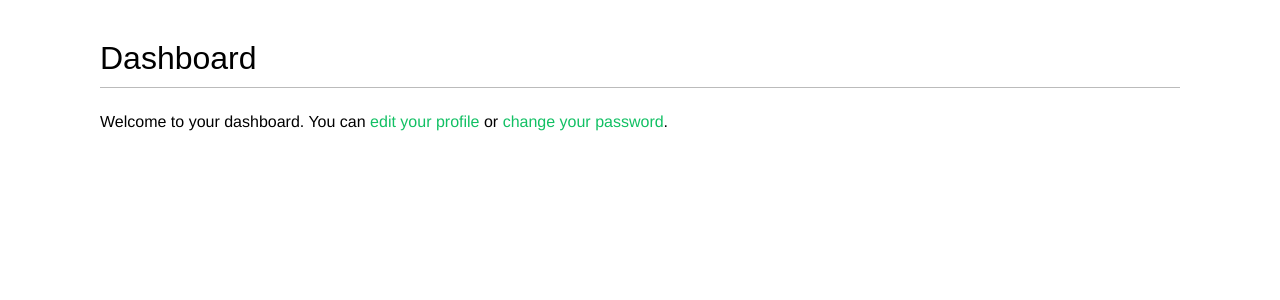
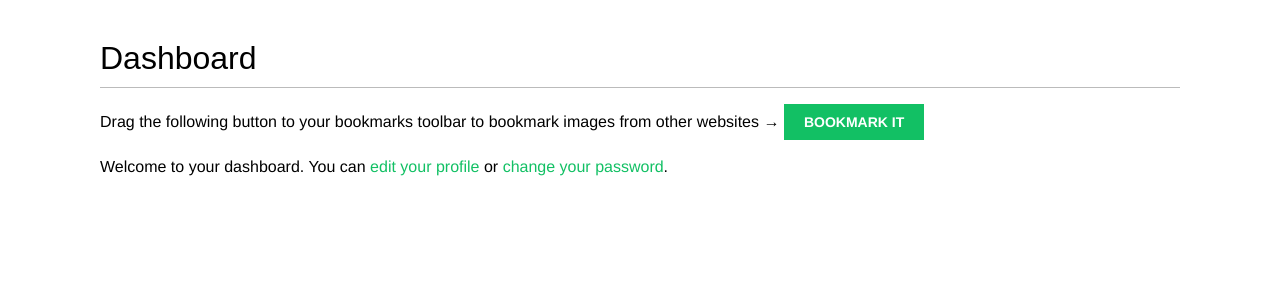
Before and after one commit to asefycom/django_pro_sn, a Django app: page /account/ in a window 1280 px wide. Shown: the part 48-348 px from the top of the page. Run offline with Django 3.2, Linux system fonts and the light colour scheme; a user stored in the database is signed in; some web fonts are replaced.

Commit message:
L21 - Bookmarklet Part 1

```diff
--- a/hamru/account/templates/account/dashboard.html
+++ b/hamru/account/templates/account/dashboard.html
@@ -4,6 +4,10 @@
 
 {% block content %}
   <h1>Dashboard</h1>
+
+
+  <p>Drag the following button to your bookmarks toolbar to bookmark images from other websites →
+    <a href="https://hamruyesh.com" class="button">Bookmark it</a><p>
   <p>Welcome to your dashboard.
     You can <a href="{% url "edit" %}">edit your profile</a> or
     <a href="{% url "password_change" %}">change your password</a>.</p>
```
Also changed, not shown: hamru/db.sqlite3.
